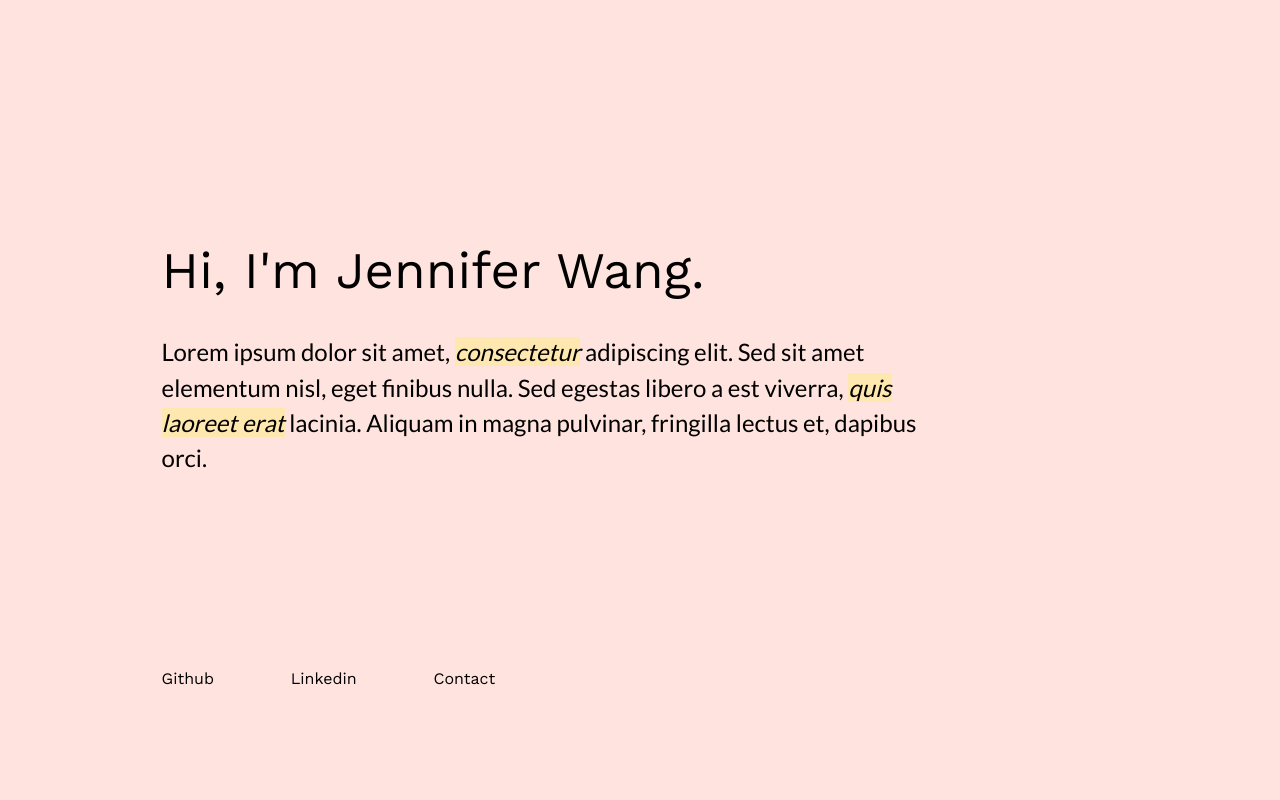
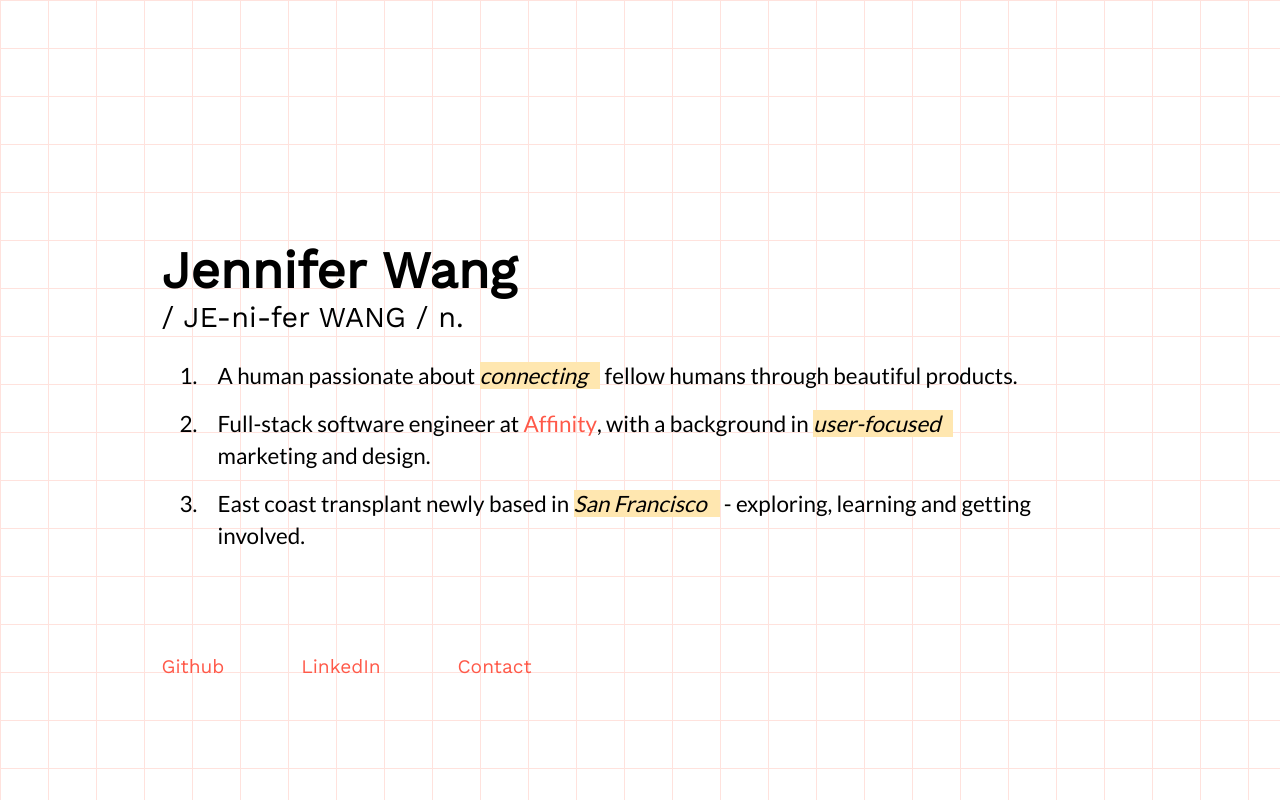
Before and after one commit to jenniferwg/jenniferwg.github.io, a Vue app: page / in a window 1280 px wide. Built offline with nearby package versions, Linux system fonts and the light colour scheme.

Commit message:
Update v1 copy and links

```diff
--- a/src/App.vue
+++ b/src/App.vue
@@ -27,11 +27,43 @@ export default {
   }
 
   body {
-    background-color: $pink;
+    background-size: 3rem 3rem;
+    background-image: linear-gradient(to right, $pink 1px, transparent 1px), linear-gradient(to bottom, $pink 1px, transparent 1px);
   }
 
   mark {
     background-color: $yellow;
     font-style: italic;
+    padding-right: 0.8rem;
+  }
+
+  a {
+    color: $vivid-pink;
+    text-decoration: none;
+    position: relative;
+  }
+
+  a:hover {
+    font-style: italic;
+    cursor: text;
+    transition: all 0.3s;
+  }
+
+  a:after {
+    display: block;
+    position: absolute;
+    left: -1px;
+    bottom: 0;
+    width: 0;
+    height: 110%;
+    background-color: $yellow;
+    content: '';
+    transform-origin: left;
+    transition: width 0.3s ease;
+    z-index: -1;
+  }
+
+  a:hover:after {
+    width: 120%;
   }
 </style>
--- a/src/assets/styles/_variables.scss
+++ b/src/assets/styles/_variables.scss
@@ -1,3 +1,4 @@
-$pink: #ffe3de;
+$pink: #ffe2dd;
+$vivid-pink: #ff5949;
 $yellow: #ffe7b0;
-$dark-blue: #404f9e;
+$dark-blue: #3a41a9;
--- a/src/components/Content.vue
+++ b/src/components/Content.vue
@@ -1,22 +1,37 @@
 <template>
-  <div class="hello">
-    <h1>{{ title }}</h1>
-    <h2 v-html="description"></h2>
-    <ul>
-      <li>Github</li>
-      <li>Linkedin</li>
-      <li>Contact</li>
+  <div class="content">
+    <div class="term">{{ term }}</div>
+    <div class="term-tag">{{ tag }}</div>
+    <ol class="definitions">
+      <li v-for="(def, index) in definitions" :key="index">
+        <div v-html="def"></div>
+      </li>
+    </ol>
+    <ul class="links">
+      <li v-for="link in links" :key="link.type">
+        <a :href="link.url">{{ link.type }}</a>
+      </li>
     </ul>
   </div>
 </template>
 
 <script>
 export default {
-  name: 'HelloWorld',
+  name: 'Content',
   data () {
     return {
-      title: 'Hi, I\'m Jennifer Wang.',
-      description: 'Lorem ipsum dolor sit amet, <mark>consectetur</mark> adipiscing elit. Sed sit amet elementum nisl, eget finibus nulla. Sed egestas libero a est viverra, <mark>quis laoreet erat</mark> lacinia. Aliquam in magna pulvinar, fringilla lectus et, dapibus orci.',
+      term: 'Jennifer Wang',
+      tag: '/ JE-ni-fer WANG / n.',
+      definitions: [
+        'A human passionate about <mark>connecting</mark> fellow humans through beautiful products.',
+        'Full-stack software engineer at <a href="https://affinity.co/">Affinity</a>, with a background in <mark>user-focused</mark> marketing and design.',
+        'East coast transplant newly based in <mark>San Francisco</mark> - exploring, learning and getting involved.'
+      ],
+      links: [
+        { type: "Github", url: "https://github.com/jenniferwg"},
+        { type: "LinkedIn", url: "https://www.linkedin.com/in/jenniferwg"},
+        { type: "Contact", url: "mailto:jennifer@affinity.co" }
+      ]
     }
   }
 }
@@ -26,51 +41,43 @@ export default {
 <style scoped lang="scss">
   @import '../assets/styles/_variables';
 
-  h1 {
-    font-weight: normal;
+  .term {
+    font-weight: 600;
     font-size: 3.2rem;
   }
 
-  h2 {
+  .term-tag {
+    font-weight: normal;
+    font-size: 1.8rem;
+    margin-bottom: 1.6rem;
+  }
+
+  .definitions {
+    margin-top: 0.8rem;
+    margin-bottom: 6.5rem;
     font-family: 'Lato', sans-serif;
     font-weight: 100;
-    line-height: 2.2rem;
-    font-size: 1.5rem;
-    max-width: 60vw;
+    line-height: 2rem;
+    font-size: 1.4rem;
+    max-width: 65vw;
   }
 
-  ul {
+  .definitions > li {
+    padding-left: 1rem;
+    padding-bottom: 1rem;
+  }
+
+  .links {
     position: absolute;
-    bottom: 12vh;
+    bottom: 6.4rem;
     list-style-type: none;
     padding: 0;
+    font-size: 1.2rem;
   }
 
-  li {
+  .links > li {
     display: inline-block;
     margin-right: 6vw;
-    cursor: crosshair;
     position: relative;
   }
-
-  li:after {
-    display: block;
-    position: absolute;
-    left: 0;
-    bottom: -10px;
-    width: 0;
-    height: 10px;
-    background-color: $dark-blue;
-    content: "";
-    -webkit-transition: all 0.3s;
-    -moz-transition: all 0.3s;
-    -o-transition: all 0.3s;
-    transition: all 0.3s;
-    height:2px;
-  }
-
-  li:hover:after {
-    width: 100%;
-    height:2px;
-  }
 </style>
```
